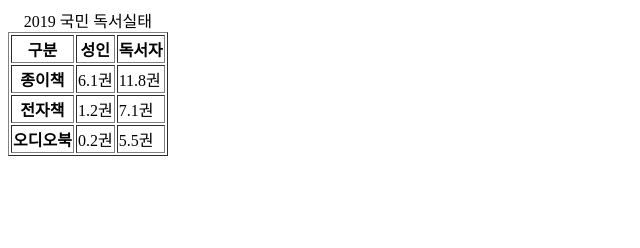
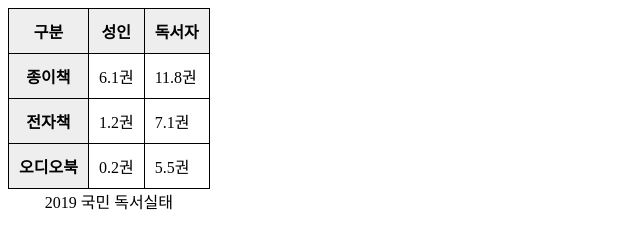
Before and after one commit to Felix-Silas/WebChallenge, a plain HTML site: page 07/quiz-3.html in a window 1280 px wide. Shown: the whole page, without its empty margins (0-640 px from the left). Drawn offline with Linux system fonts and the light colour scheme.

Commit message:
twelfth day

```diff
--- a/07/quiz-3.html
+++ b/07/quiz-3.html
@@ -3,30 +3,46 @@
 <head>
 	<meta charset="UTF-8">
 	<title>연습문제 3</title>
+  <style>
+    table{
+      border: 1px solid black;
+      border-collapse: collapse;
+      caption-side: bottom;
+    }
+    td,th{
+      border: 1px solid black;
+      padding:10px;
+      border-collapse: collapse;
+    }
+    .heading{
+      background-color: #eee;
+    }
+
+  </style>
 </head>
 <body>
-  <table border="1">
+  <table>
     <caption>2019 국민 독서실태</caption>
     <thead>
       <tr>
-        <th>구분</th>
-        <th>성인</th>
-        <th>독서자</th>
+        <th class="heading">구분</th>
+        <th class="heading">성인</th>
+        <th class="heading">독서자</th>
       </tr>
     </thead>
     <tbody>
       <tr>
-        <th>종이책</th>
+        <th class="heading">종이책</th>
         <td>6.1권</td>
         <td>11.8권</td>
       </tr>
       <tr>
-        <th>전자책</th>
+        <th class="heading">전자책</th>
         <td>1.2권</td>
         <td>7.1권</td>
       </tr>
       <tr>
-        <th>오디오북</th>
+        <th class="heading">오디오북</th>
         <td>0.2권</td>
         <td>5.5권</td>
       </tr>
```
Also changed, not shown: 07/quiz-1.html (+5 -0 lines), 07/quiz-2.html (+2 -0 lines), 07/quiz-4.html (+20 -3 lines), 07/table-css1.html (+1 -1 lines).
